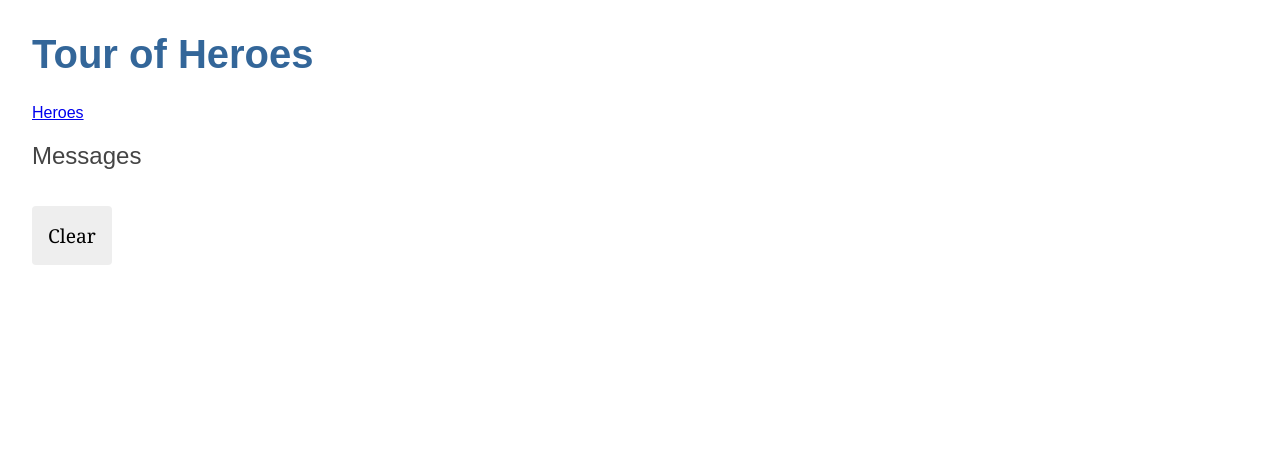
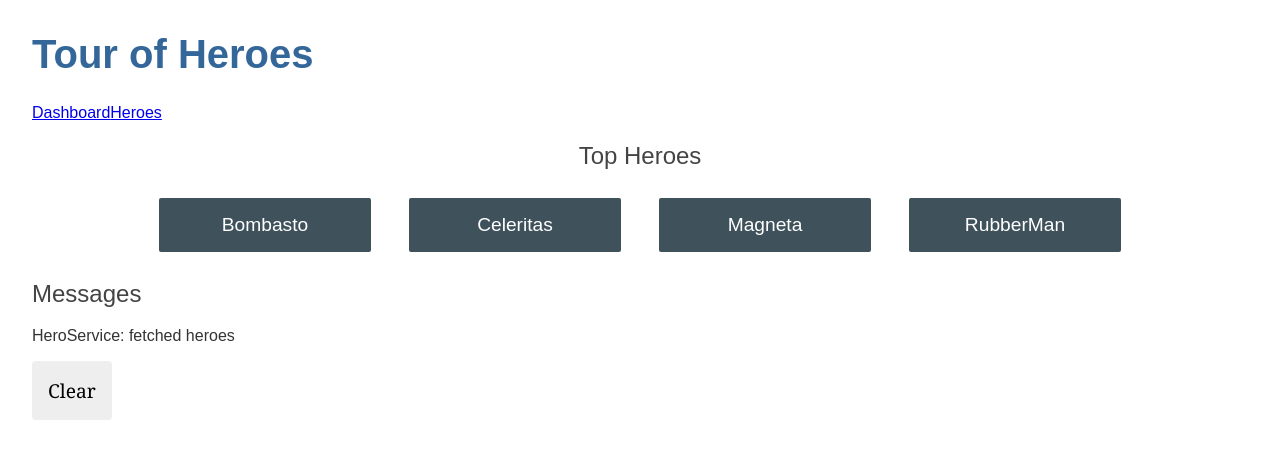
Before and after one commit to Bravo1B9/angular-tour-of-heores, an Angular app in the folder tour-of-heroes/: page /dashboard in a window 1280 px wide. Before the commit this address led to /. Shown: the top 458 px of the page. Built offline with nearby package versions, Linux system fonts and the light colour scheme.

Commit message:
Implement clearing of error messages and routing

```diff
--- a/tour-of-heroes/src/app/app.component.html
+++ b/tour-of-heroes/src/app/app.component.html
@@ -1,5 +1,6 @@
 <h1>{{ title }}</h1>
 <nav>
+  <a routerLink="/dashboard">Dashboard</a>
   <a routerLink="/heroes">Heroes</a>
 </nav>
 <router-outlet></router-outlet>
--- a/tour-of-heroes/src/app/dashboard/dashboard.component.css
+++ b/tour-of-heroes/src/app/dashboard/dashboard.component.css
@@ -0,0 +1,50 @@
+/* DashboardComponent's private CSS styles */
+
+h2 {
+  text-align: center;
+}
+
+.heroes-menu {
+  padding: 0;
+  margin: auto;
+  max-width: 1000px;
+
+  /* flexbox */
+  display: flex;
+  flex-direction: row;
+  flex-wrap: wrap;
+  justify-content: space-around;
+  align-content: flex-start;
+  align-items: flex-start;
+}
+
+a {
+  background-color: #3f525c;
+  border-radius: 2px;
+  padding: 1rem;
+  font-size: 1.2rem;
+  text-decoration: none;
+  display: inline-block;
+  color: #fff;
+  text-align: center;
+  width: 100%;
+  min-width: 70px;
+  margin: .5rem auto;
+  box-sizing: border-box;
+
+  /* flexbox */
+  order: 0;
+  flex: 0 1 auto;
+  align-self: auto;
+}
+
+@media (min-width: 600px) {
+  a {
+    width: 18%;
+    box-sizing: content-box;
+  }
+}
+
+a:hover {
+  background-color: #000;
+}
--- a/tour-of-heroes/src/app/dashboard/dashboard.component.html
+++ b/tour-of-heroes/src/app/dashboard/dashboard.component.html
@@ -1 +1,4 @@
-<p>dashboard works!</p>
+<h2>Top Heroes</h2>
+<div class="heroes-menu">
+  <a *ngFor="let hero of heroes">{{ hero.name }}</a>
+</div>
--- a/tour-of-heroes/src/app/dashboard/dashboard.component.ts
+++ b/tour-of-heroes/src/app/dashboard/dashboard.component.ts
@@ -1,10 +1,24 @@
-import { Component } from '@angular/core';
+import { Component, OnInit } from '@angular/core';
+import { Hero } from '../hero';
+import { HeroService } from '../hero.service';
 
 @Component({
   selector: 'app-dashboard',
   templateUrl: './dashboard.component.html',
-  styleUrls: ['./dashboard.component.css']
+  styleUrls: ['./dashboard.component.css'],
 })
-export class DashboardComponent {
+export class DashboardComponent implements OnInit {
+  heroes: Hero[] = [];
 
+  constructor(private heroService: HeroService) {}
+
+  ngOnInit(): void {
+    this.getHeroes();
+  }
+
+  getHeroes(): void {
+    this.heroService
+      .getHeroes()
+      .subscribe((heroes) => (this.heroes = heroes.slice(1, 5)));
+  }
 }
--- a/tour-of-heroes/src/app/messages/messages.component.html
+++ b/tour-of-heroes/src/app/messages/messages.component.html
@@ -1,5 +1,5 @@
 <div>
   <h2>Messages</h2>
   <div *ngFor="let message of messgeService.messages">{{ message }}</div>
-  <button>Clear</button>
+  <button (click)="clear()">Clear</button>
 </div>
--- a/tour-of-heroes/src/app/messages/messages.component.ts
+++ b/tour-of-heroes/src/app/messages/messages.component.ts
@@ -10,4 +10,8 @@ export class MessagesComponent {
 
   constructor(public messgeService: MessageService) {}
 
+  clear(): void {
+    this.messgeService.clear();
+  }
+
 }
```
Also changed, not shown: tour-of-heroes/src/app/app-routing.module.ts (+6 -2 lines).
